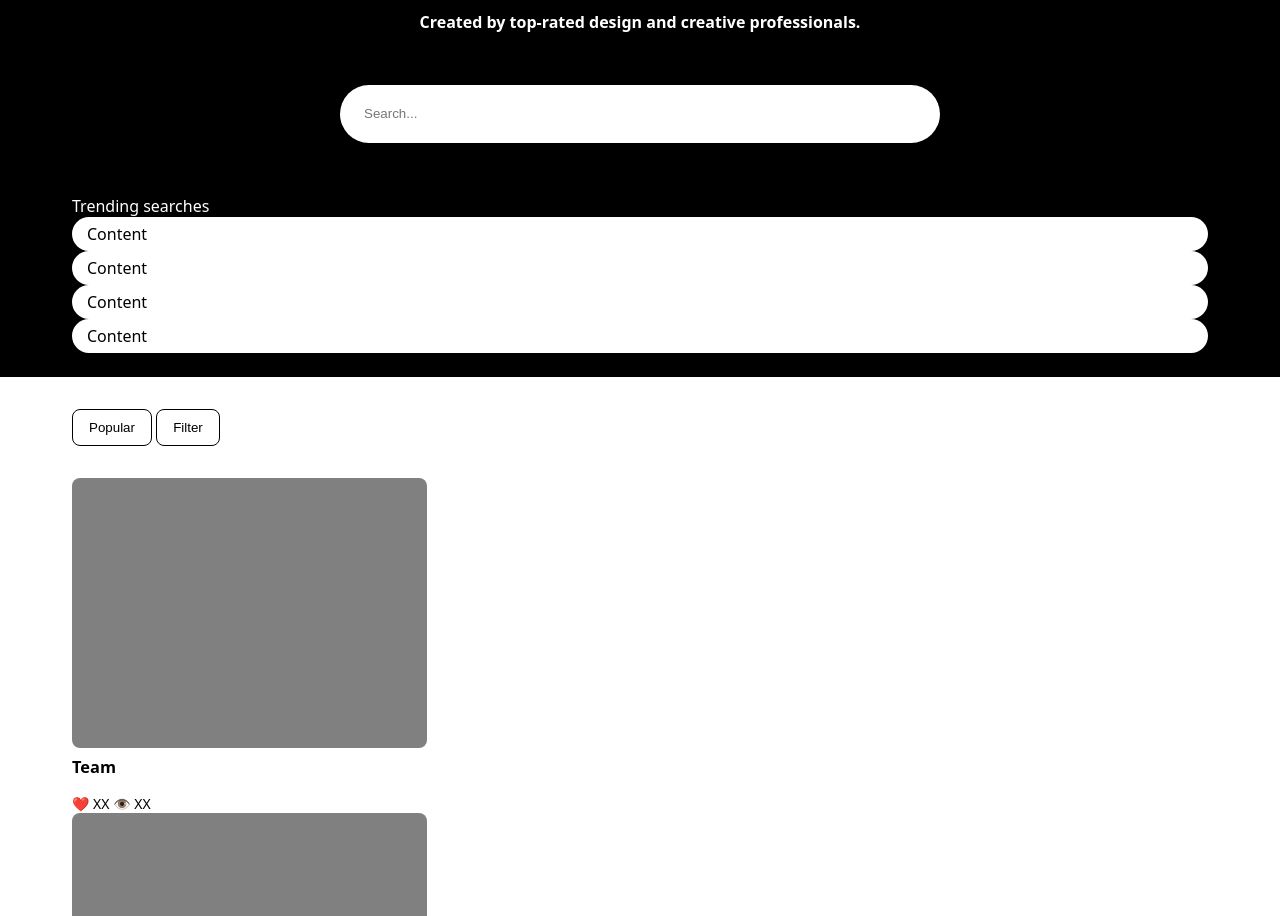
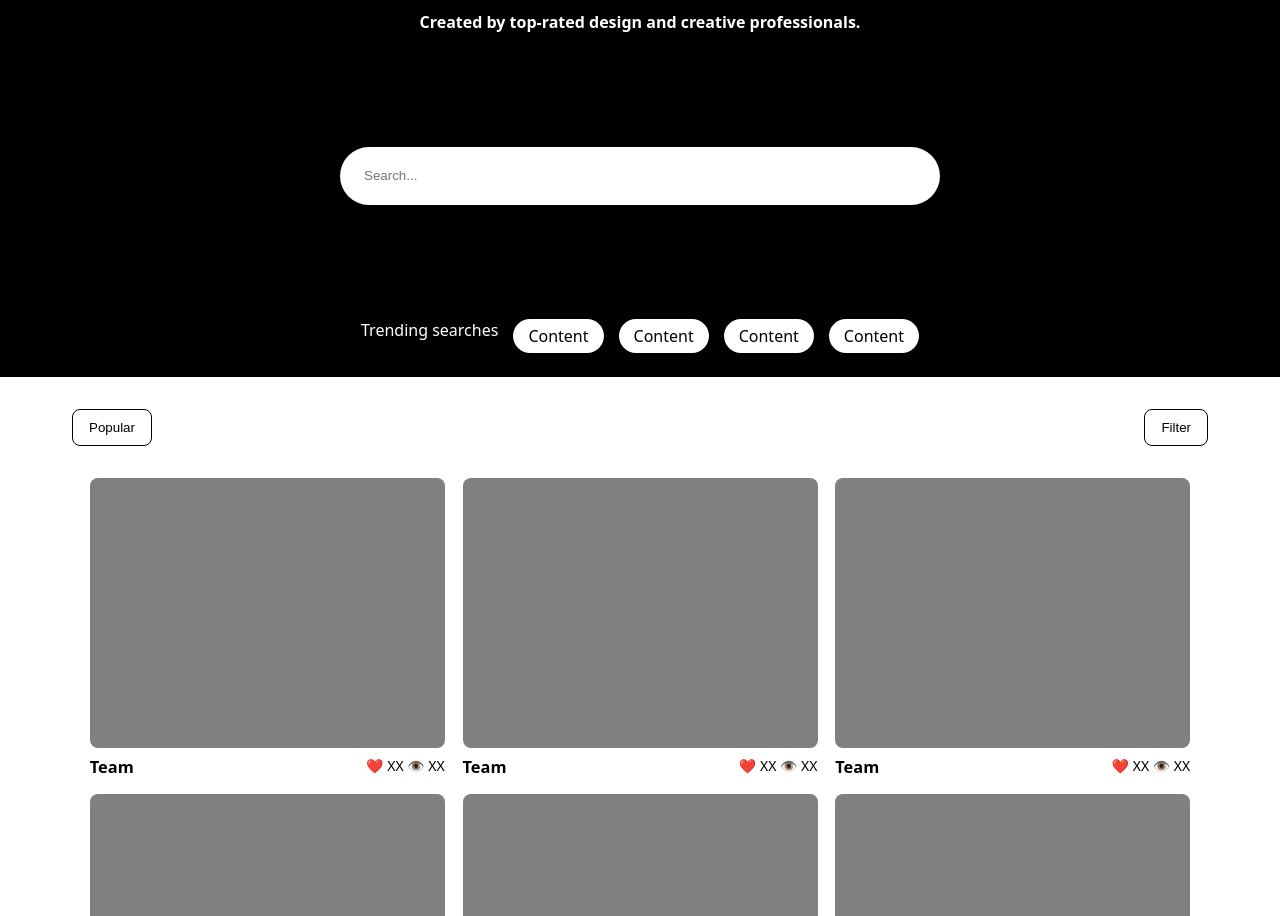
Before and after one commit to Cpreza24/flexbox-lab, a plain HTML site: page index.html in a window 1280 px wide. Shown: the part 134-1050 px from the top of the page. Drawn offline with Linux system fonts and the light colour scheme.

Commit message:
finished flexbox lab

```diff
--- a/css/style.css
+++ b/css/style.css
@@ -8,9 +8,8 @@ body {
     margin: 0;
 }
 
-/* Testing to clone my code to my laptop from git. changed background color to red */
 nav {
-    background-color: red;
+    background-color: white;
     padding: 8px 16px;
     display: flex;
     justify-content: space-between;
@@ -55,6 +54,9 @@ input {
 main {
     background-color: white;
     padding: 32px 72px;
+    display: flex;
+    flex-wrap: wrap;
+    justify-content: space-evenly;
 }
 
 nav button {
@@ -104,6 +106,8 @@ nav button {
 #subnav {
     padding: 32px 72px 0;
     background-color: white;
+    display: flex;
+    justify-content: space-between;
 }
 
 #subnav button {
@@ -118,4 +122,23 @@ nav button {
     color: black;
     border-radius: 50px;
     padding: 6px 15px;
+    display: flex;
 }
+
+#trending {
+    display: flex;
+    flex-direction: row;
+    justify-content: center;
+    gap: 15px;
+}
+
+.card {
+    display: flex;
+    flex-direction: column;
+    justify-content: space-evenly;
+}
+
+.card-footer {
+    display: flex;
+    justify-content: space-between;
+}
```
